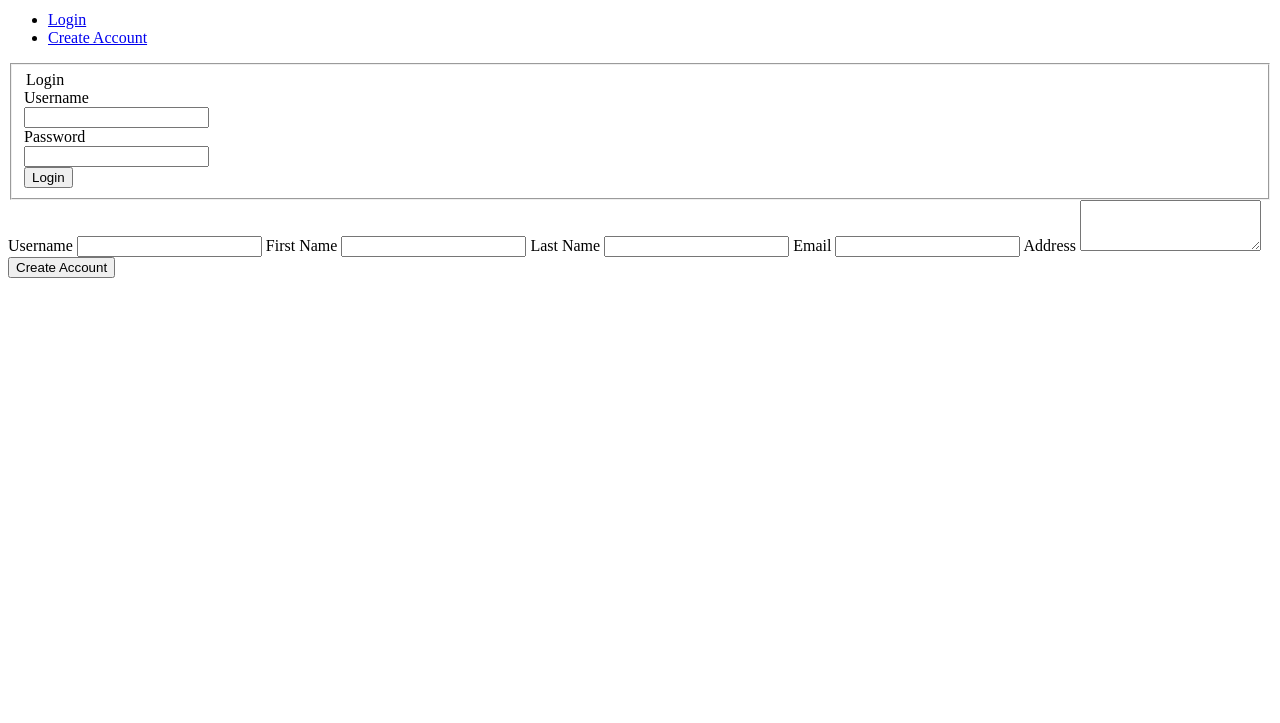
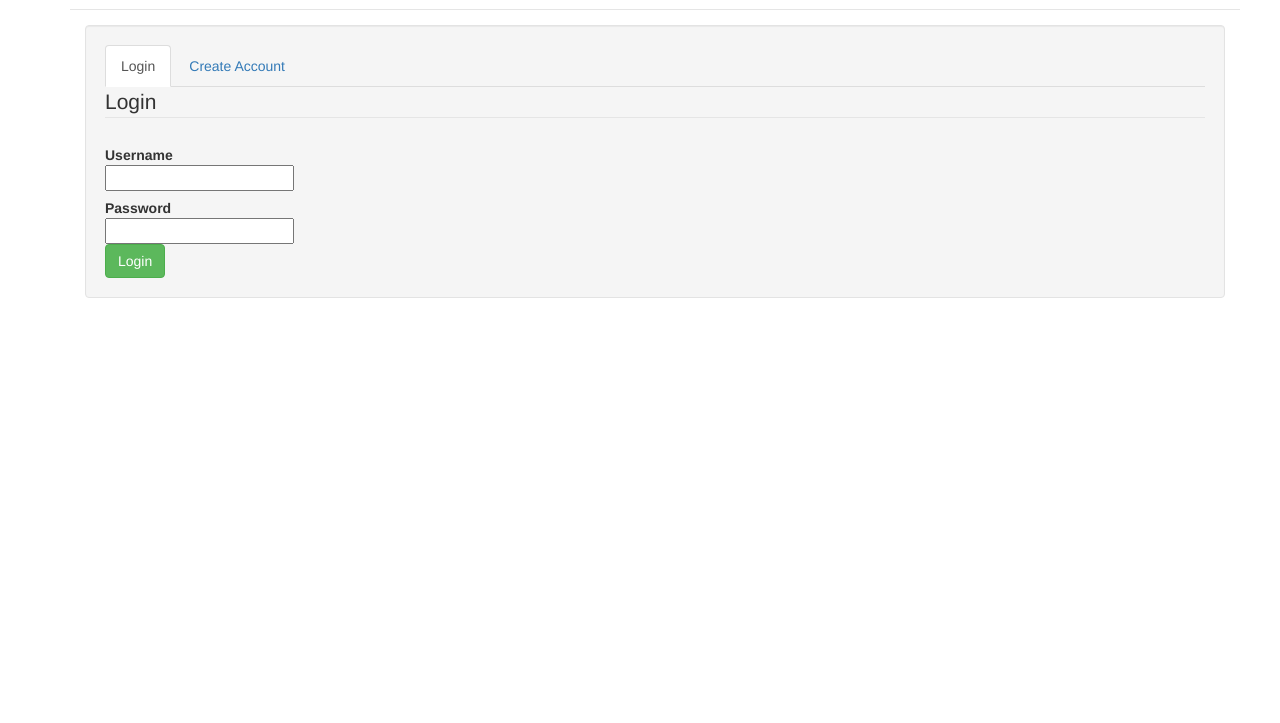
Before and after one commit to rhuidean/Story-Box, a website: page client/index.html in a window 1280 px wide. Shown: the part 77-800 px from the top of the page. Drawn offline with nearby package versions, Linux system fonts and the light colour scheme; files whose address does not match are found by name.

Commit message:
Enable bootstrap template for user html

```diff
--- a/client/angular/controllers/users_controller.js
+++ b/client/angular/controllers/users_controller.js
@@ -1,4 +1,4 @@
-app.controller('UsersController',function(UserFactory,$cookies,$location){
+app.controller('UsersController',function(UserFactory,$location){
 	console.log('initializing UsersController...');
 	var self = this;
 
--- a/client/css/style.css
+++ b/client/css/style.css
@@ -0,0 +1,3 @@
+#id {
+	display: inline-block;
+}
--- a/client/index.html
+++ b/client/index.html
@@ -2,15 +2,19 @@
 <html ng-app="app">
 <head>
 	<title>Project Social</title>
+	<meta charset="utf-8">
+    <meta http-equiv="X-UA-Compatible" content="IE=edge">
+    <meta name="viewport" content="width=device-width, initial-scale=1">
+    <link rel="stylesheet" href="https://maxcdn.bootstrapcdn.com/bootstrap/3.3.7/css/bootstrap.min.css">
 	<script type="text/javascript" src="angular/angular.js"></script>
 	<script type="text/javascript" src="angular-route/angular-route.js"></script>
 	<script type="text/javascript" src="angular/config.js"></script>
-<!-- 	<link rel="stylesheet" href="https://maxcdn.bootstrapcdn.com/bootstrap/3.3.7/css/bootstrap.min.css">
-	<script src="https://ajax.googleapis.com/ajax/libs/jquery/3.2.1/jquery.min.js"></script>
-	<script src="https://maxcdn.bootstrapcdn.com/bootstrap/3.3.7/js/bootstrap.min.js"></script> -->
 	<script type="text/javascript" src="angular/controllers/users_controller.js"></script>
+	<script type="text/javascript" src="angular/factories/user_factory.js"></script>
 </head>
 <body>
+	<script src="https://ajax.googleapis.com/ajax/libs/jquery/3.2.1/jquery.min.js"></script>
+	<script src="https://maxcdn.bootstrapcdn.com/bootstrap/3.3.7/js/bootstrap.min.js"></script>
 	<div class="container">
 		<div ng-view></div>
 
--- a/client/partials/users_new.html
+++ b/client/partials/users_new.html
@@ -23,7 +23,7 @@
                             <!-- Username -->
                             <label class="control-label"  for="username">Username</label>
                             <div class="controls">
-                              <input type="text" id="username" name="username" placeholder="" class="input-xlarge">
+                              <input type="text" id="username" ng-model="UC.newUser.username" placeholder="" class="input-xlarge">
                             </div>
                           </div>
 
@@ -31,7 +31,7 @@
                             <!-- Password-->
                             <label class="control-label" for="password">Password</label>
                             <div class="controls">
-                              <input type="password" id="password" name="password" placeholder="" class="input-xlarge">
+                              <input type="password" id="password" ng-model="UC.newUser.password" placeholder="" class="input-xlarge">
                             </div>
                           </div>
 
@@ -46,16 +46,12 @@
                       </form>
                     </div>
                     <div class="tab-pane fade" id="create">
-                      <form id="tab">
+                      <form id="tab" ng-submit="UC.create(UC.newUser)">
                         <label>Username</label>
-                        <input type="text" value="" class="input-xlarge">
-                        <label>First Name</label>
-                        <input type="text" value="" class="input-xlarge">
-                        <label>Last Name</label>
                         <input type="text" value="" class="input-xlarge">
                         <label>Email</label>
                         <input type="text" value="" class="input-xlarge">
-                        <label>Address</label>
+                        <label>Password</label>
                         <textarea value="Smith" rows="3" class="input-xlarge">
                         </textarea>
 
```
